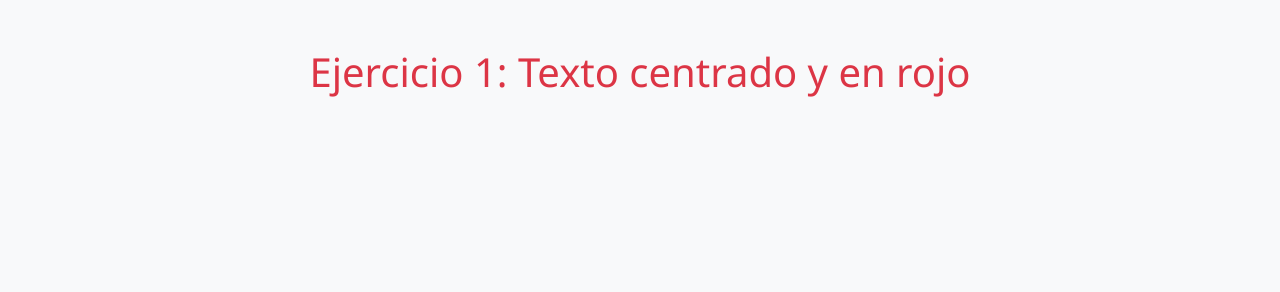
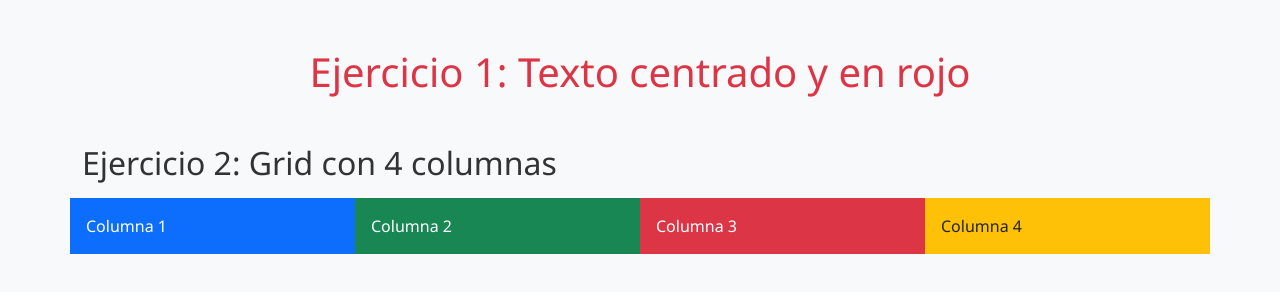
Before and after one commit to ana2373/taller_bostrap, a plain HTML site: page index.html in a window 1280 px wide. Drawn offline with Linux system fonts and the light colour scheme; files that its build step writes are made by us from their sources.

Commit message:
commit 2

```diff
--- a/index.html
+++ b/index.html
@@ -12,7 +12,14 @@
     <h1 class="text-center text-danger">Ejercicio 1: Texto centrado y en rojo</h1>
   </section>
   <section class="container my-5">
-
+    <h2 class="mb-3">Ejercicio 2: Grid con 4 columnas</h2>
+    <div class="row">
+      <div class="col bg-primary text-white p-3">Columna 1</div>
+      <div class="col bg-success text-white p-3">Columna 2</div>
+      <div class="col bg-danger text-white p-3">Columna 3</div>
+      <div class="col bg-warning text-dark p-3">Columna 4</div>
+    </div>
+  </section>
      <script src="bootstrap-5.3.8-dist/js/bootstrap.bundle.min.js"></script>
 </body>
 </html>
```
